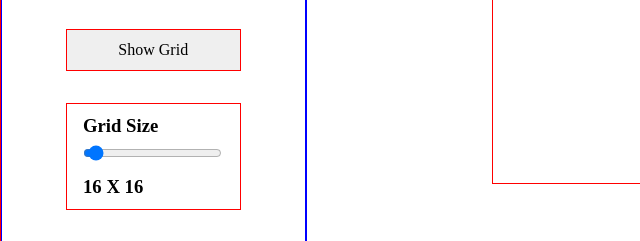
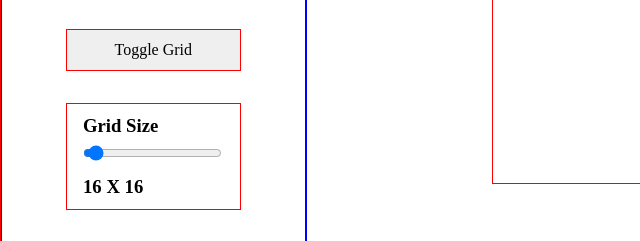
Before and after one commit to madzi-hove/Etch-a-sketch, a plain HTML site: page index.html in a window 1280 px wide. Shown: the part 524-765 px from the top of the page, 0-640 px from the left. Drawn offline with Linux system fonts and the light colour scheme.

Commit message:
Change text to toggle grid

```diff
--- a/index.html
+++ b/index.html
@@ -31,7 +31,7 @@
 				</button>
 				<button id="shader" class="menu__item">Shader</button
 				><button id="clear" class="menu__item">Clear</button>
-				<button id="show-grid" class="menu__item">Show Grid</button>
+				<button id="show-grid" class="menu__item">Toggle Grid</button>
 				<label for="grid-size" class="menu__item">
 					<h3>Grid Size</h3>
 					<input
```
